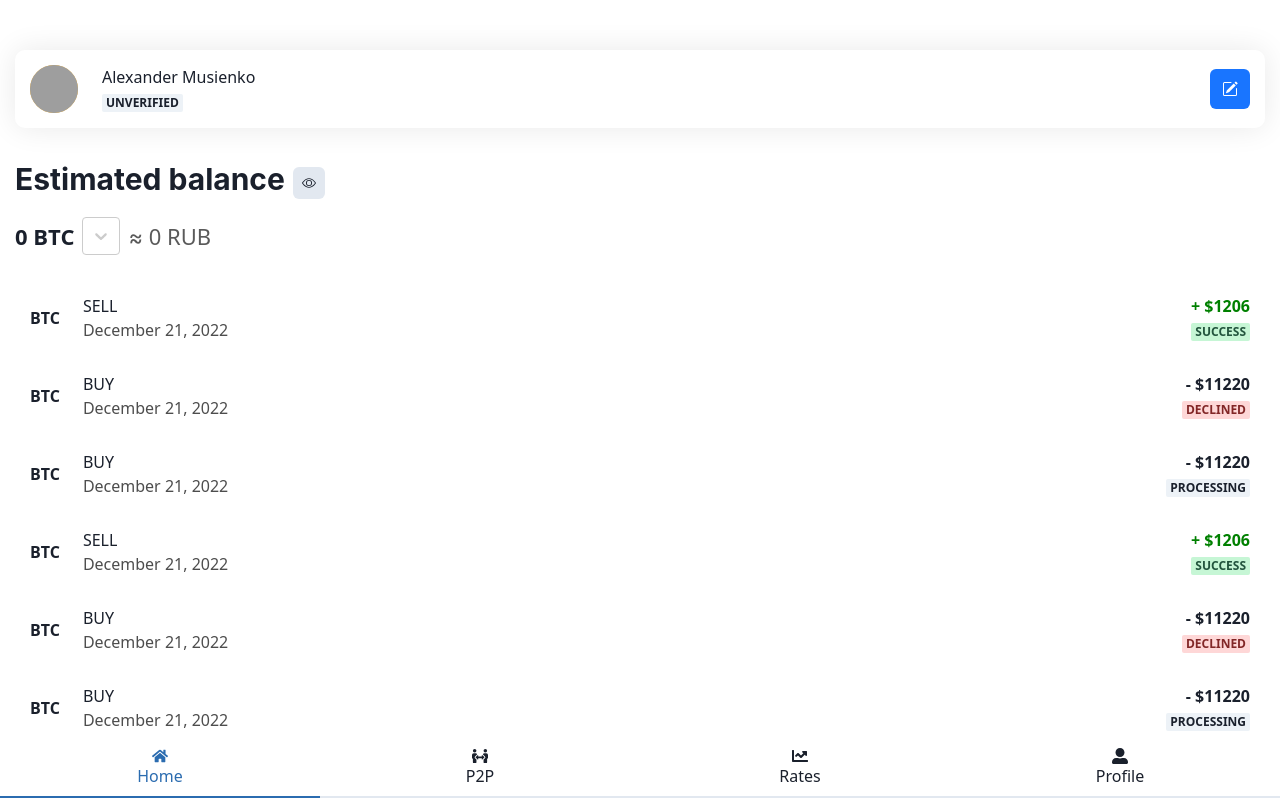
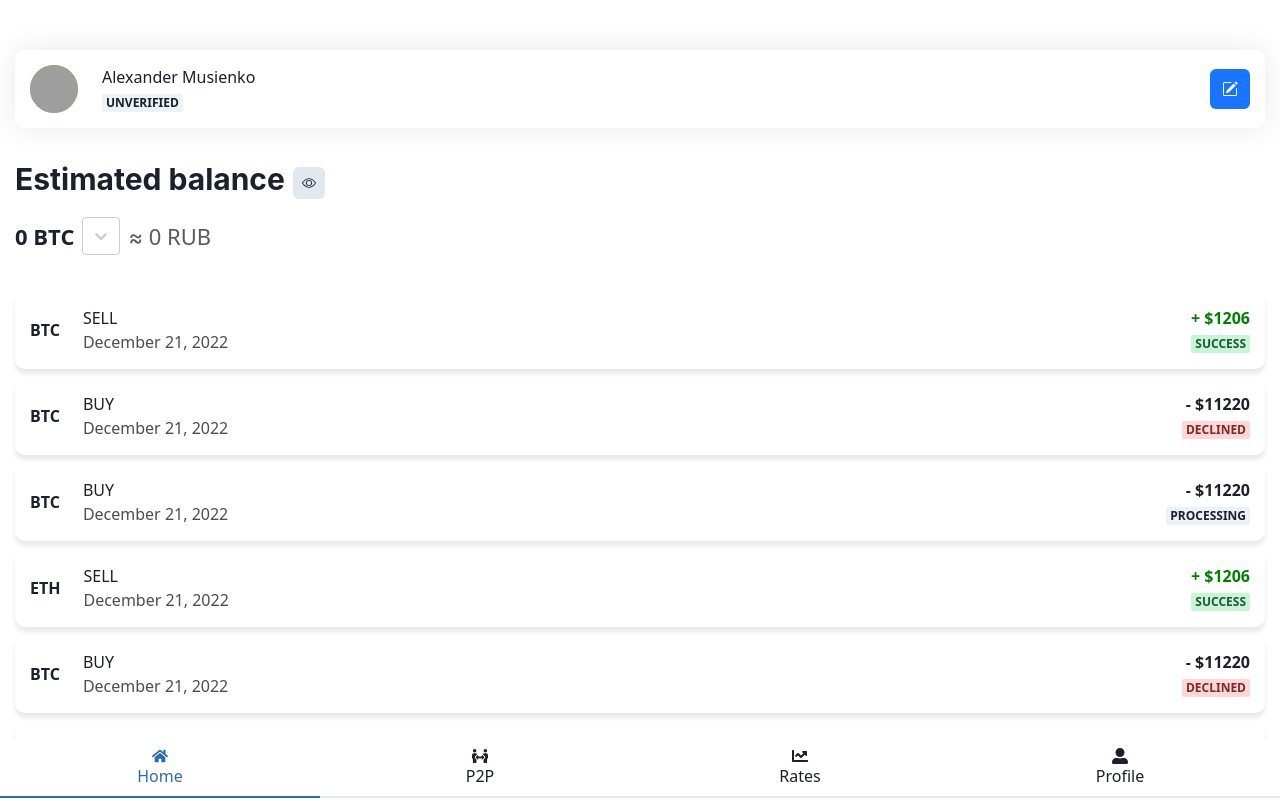
Before and after one commit to AlexanderMusienko/CryptoProject, a React (Vite) app: page /home in a window 1280 px wide. Built offline with nearby package versions, Linux system fonts and the light colour scheme; grey boxes are pictures that could not be loaded.

Commit message:
add user info changes

```diff
--- a/src/App.jsx
+++ b/src/App.jsx
@@ -10,15 +10,15 @@ import ExchangeDesk from "./pages/ExchangeDesk";
 import BottomNavbar from "./components/BottomNavbar";
 import PageLayout from "./components/PageLayout";
 import NotFound from "./components/NotFound";
+import ExchangeRates from "./pages/ExchangeRates";
 
 import "./context/context.js";
-import { FilterContext } from "./context/context.js";
 
 const BOTTOM_NAV_DENYLIST = ["/", "*"];
 const APP_TABS = [
   { title: "Home", icon: <Icon as={FaHome} />, path: "/home" },
   { title: "P2P", icon: <Icon as={FaPeopleArrows} />, path: "/exchange/desk" },
-  { title: "Rates", icon: <Icon as={FaChartLine} />, path: "" },
+  { title: "Rates", icon: <Icon as={FaChartLine} />, path: "/exchange/rates" },
   { title: "Profile", icon: <Icon as={FaUserAlt} />, path: "" },
 ];
 
@@ -48,6 +48,14 @@ function App() {
               </PageLayout>
             }
           />
+          <Route
+            path="exchange/rates"
+            element={
+              <PageLayout>
+                <ExchangeRates />
+              </PageLayout>
+            }
+          />
           <Route path="/exchange/deal/:dealId" element={<ExchangeDesk />} />
           <Route path="/exchange/deal/:dealId/chat" element={<ExchangeDesk />} />
           <Route path="/settings/payment-methods/add" element={<ExchangeDesk />} />
--- a/src/data/fakeUserInfo.js
+++ b/src/data/fakeUserInfo.js
@@ -60,7 +60,7 @@ export default {
       dealId: 3,
     },
     {
-      coin: "btc",
+      coin: "eth",
       dealType: "sell",
       orderAmount: "1206",
       fiat: "$",
--- /dev/null
+++ b/src/pages/ExchangeRates/index.jsx
@@ -0,0 +1,10 @@
+import { Stack } from '@chakra-ui/react'
+import React from 'react'
+
+export default function ExchangeRates() {
+  return (
+    <Stack>
+
+    </Stack>
+  )
+}
--- a/src/pages/HomePage/style.scss
+++ b/src/pages/HomePage/style.scss
@@ -3,6 +3,7 @@
 .home-page-container {
     padding: 0 15px;
     padding-top: 50px;
+    overflow: hidden;
 
     .user-card-container {
         margin-bottom: 25px;
@@ -41,12 +42,24 @@
 
     .deal-history-container {
         overflow-y: scroll;
+        width: calc(100% + 30px);
+        align-self: center;
+        padding-inline: 15px;
+
+        & > :first-child {
+            margin-top: 0.5rem;
+        }
+
+        & > :last-child {
+            margin-bottom: 0.5rem;
+        }
 
         .deal-item {
             justify-content: space-between;
-            min-height: 70px;
-            padding: 0 15px;
             border-radius: $container-border-radius;
+            box-shadow: 0px 5px 5px 0px #e9e9e9;
+            padding: 15px 15px;
+
 
             .deal-info-container {
 
```
